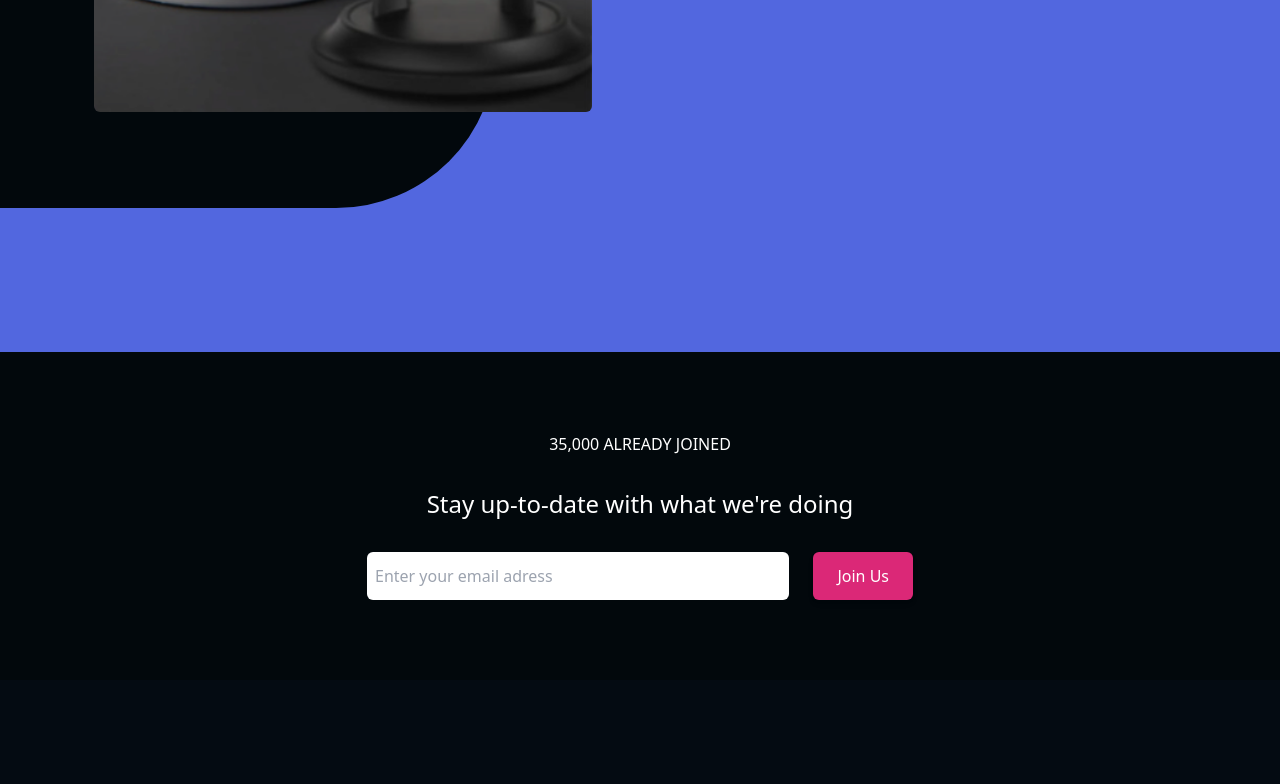
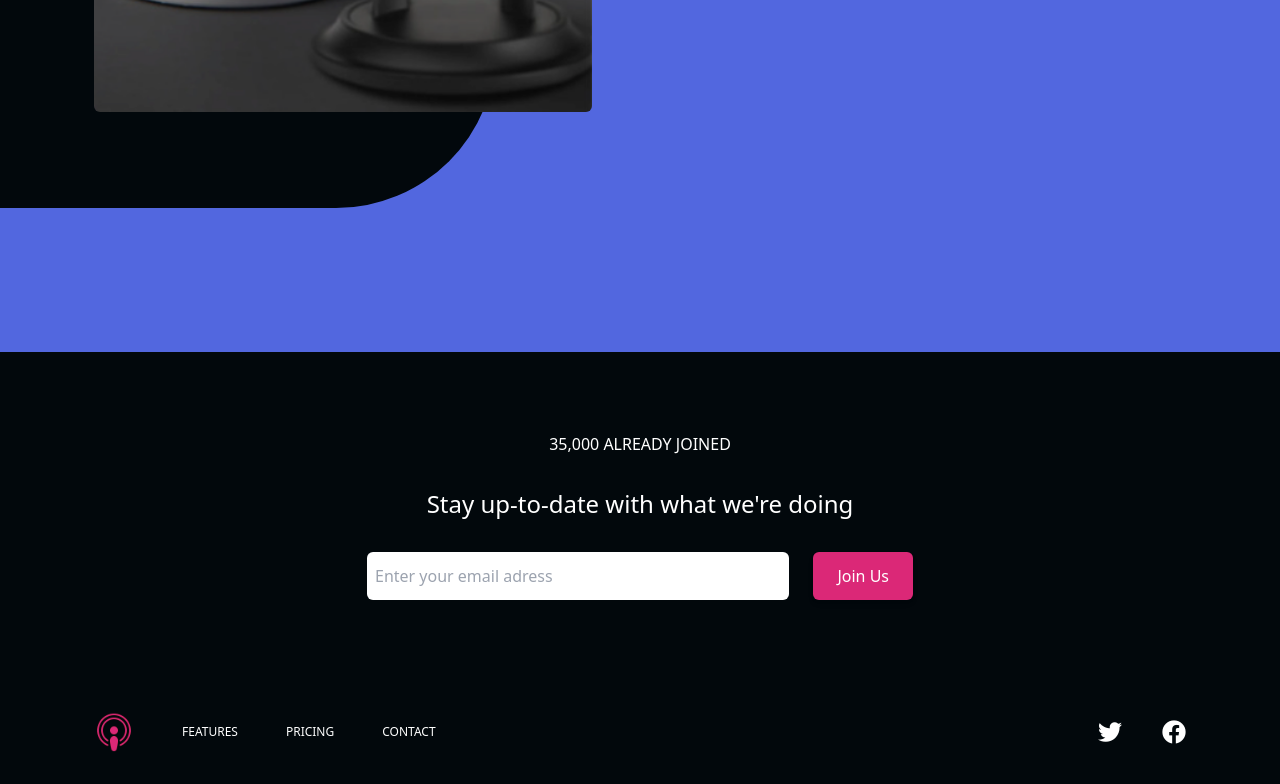
Before and after one commit to aureliasegarra/LandingPage, a Vue app: page / in a window 1280 px wide. Shown: the part 3369-4153 px from the top of the page. Before the commit the page ends 4049 px from the top, so only its background shows below. Built offline with nearby package versions, Linux system fonts and the light colour scheme.

Commit message:
:construction: Section Footer ok

```diff
--- a/src/App.vue
+++ b/src/App.vue
@@ -3,6 +3,7 @@
   <Hero />
   <Features />
   <Contact />
+  <Footer />
 
 </template>
 
@@ -11,6 +12,7 @@ import Navigation from './components/Navigation.vue';
 import Hero from './components/Hero.vue';
 import Features from './components/Features.vue';
 import Contact from './components/Contact.vue';
+import Footer from './components/Footer.vue';
 
 
 </script>
--- /dev/null
+++ b/src/components/Footer.vue
@@ -0,0 +1,18 @@
+<template>
+    <footer class="bg-bookmark-dark py-8">
+        <div class="container flex flex-col md:flex-row items-center">
+            <div class="flex flex-1 flex-wrap items-center justidy-center md:justify-start gap-12">
+                <img src="../assets/images/podcast.png" alt="podcast icon" width="40">
+                <ul class="flex text-white uppercase gap-12 text-xs">
+                    <li class="cursor-pointer">Features</li>
+                    <li class="cursor-pointer">Pricing</li>
+                    <li class="cursor-pointer">Contact</li>
+                </ul>
+            </div>
+            <div class="flex gap-10 mt-12 md:mt-0">
+                <li class="list-none"><i class="text-white text-2xl fab fa-twitter"></i></li>
+                <li class="list-none"><i class="text-white text-2xl fab fa-facebook"></i></li>
+            </div>
+        </div>
+    </footer>
+</template>
```
Also changed, not shown: src/assets/logo.png (deleted).
